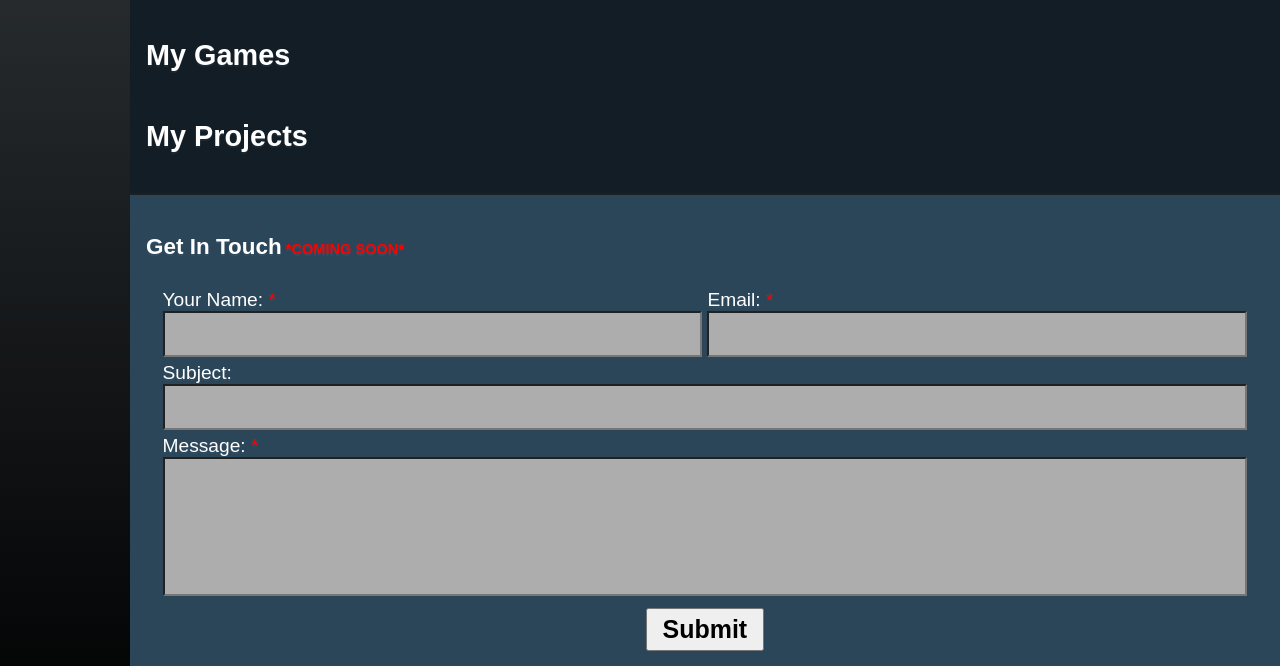
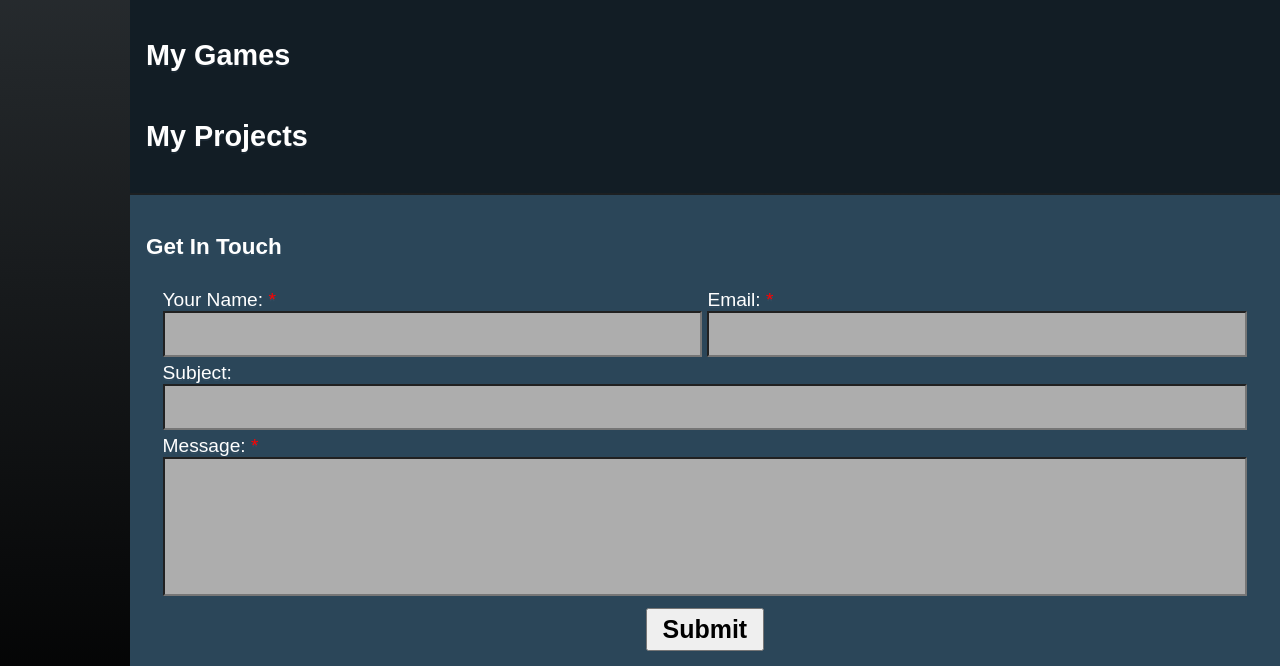
Before and after one commit to andrewscott02/Portfolio, a PHP site: page / in a window 1280 px wide. Shown: the part 803-1469 px from the top of the page. Run offline with PHP 8.4, Linux system fonts and the light colour scheme; data that the repository does not hold is empty; some web fonts are replaced.

Commit message:
Contact Form -Removed coming soon class from contact section

```diff
--- a/index.php
+++ b/index.php
@@ -37,7 +37,7 @@
         <aside id="Aside">
             <div id="Contact">
                 <form action="sendemail.php" method="post">
-                    <h3 class="comingsoon">Get In Touch</h3>
+                    <h3>Get In Touch</h3>
                     <fieldset>
                         <div class="form-name">
                             <label for="name" class="required">Your Name:</label>
```
